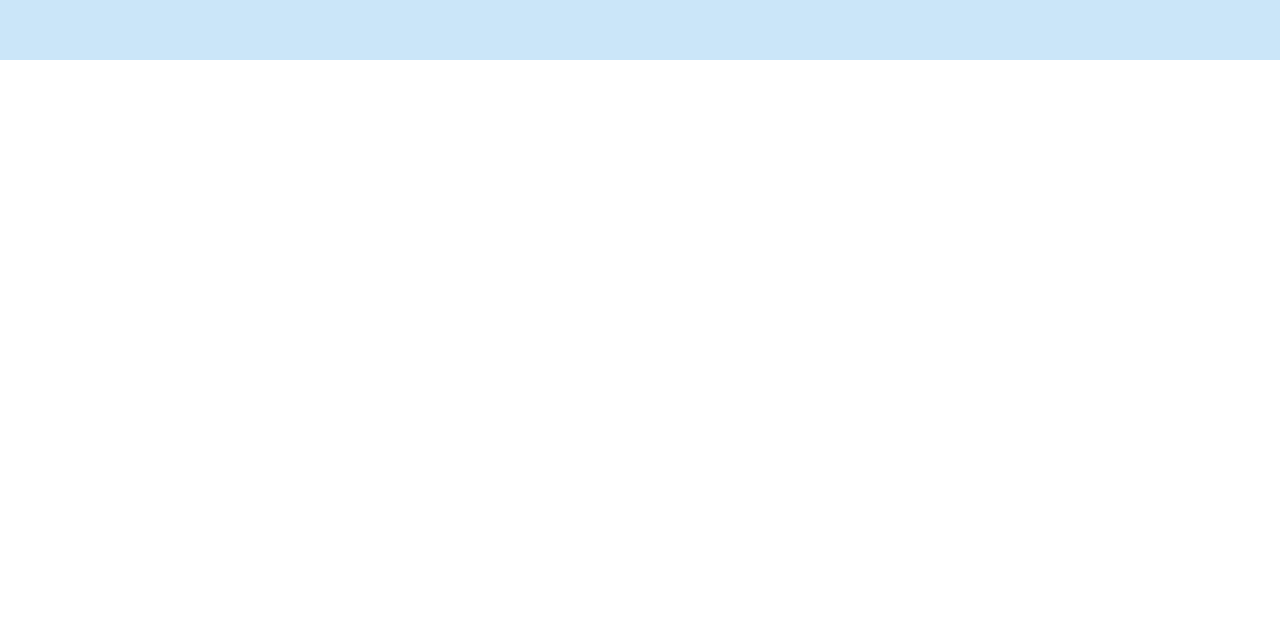
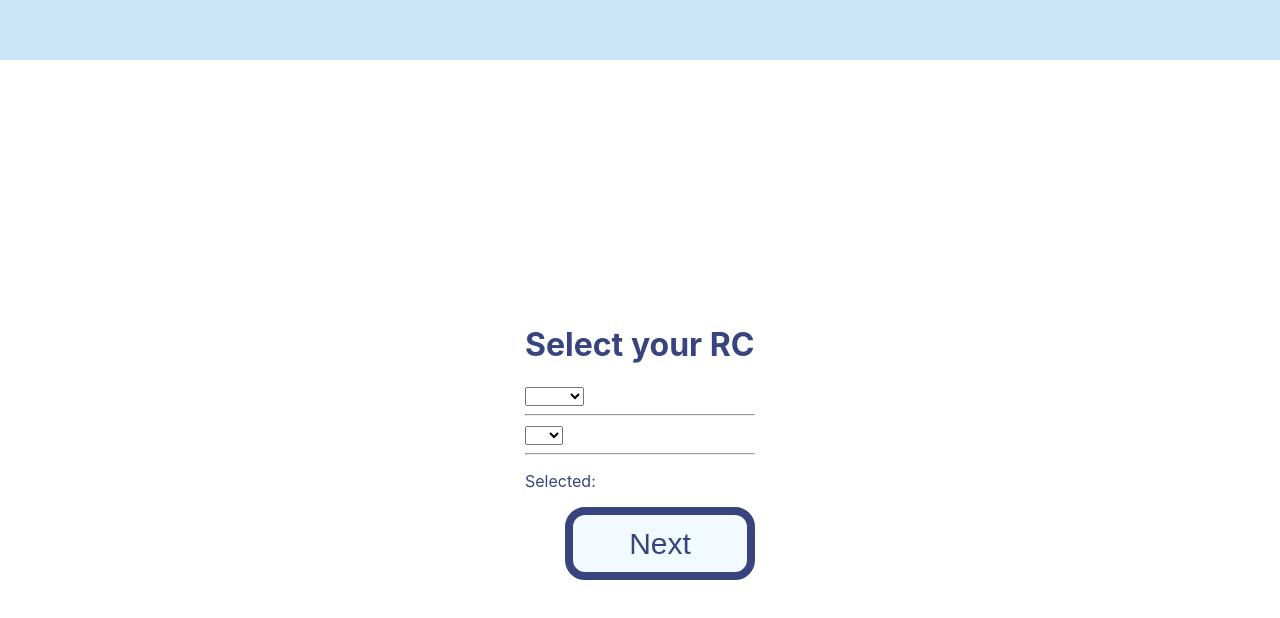
Before and after one commit to icoinup/front-end, a React (Create React App) app in the folder icoinup/: page /Input in a window 1280 px wide. Shown: the part 740-1358 px from the top of the page. Before the commit the page ends 800 px from the top, so only its background shows below. Built offline with nearby package versions, Linux system fonts and the light colour scheme.

Commit message:
simple db
only read without css

```diff
--- a/icoinup/package.json
+++ b/icoinup/package.json
@@ -6,6 +6,8 @@
     "@testing-library/jest-dom": "^5.16.5",
     "@testing-library/react": "^13.4.0",
     "@testing-library/user-event": "^13.5.0",
+    "firebase": "^9.21.0",
+    "modern-react-qr-reader": "^1.0.12",
     "react": "^18.2.0",
     "react-dom": "^18.2.0",
     "react-responsive": "^9.0.2",
--- a/icoinup/src/Input.js
+++ b/icoinup/src/Input.js
@@ -1,30 +1,85 @@
-import React from 'react';
+import React, { useState, useEffect } from 'react';
 import { Link } from 'react-router-dom';
 import {Mobile, PC} from './ReactResposive';
 import Button from './Style';
-import {StyledDiv} from './Style';
+import {StyledDiv, BackDiv} from './Style';
+import {app,db} from "./firebase";
+import { collection, getDocs } from "firebase/firestore";
+
+
+const Selection = () => {
+    const RC = [" ","bethel", "Grace", "Vision", "etc"];
+    const [SelectedRC, setSelectedRC] = useState("");
+    const floor = [" ", "1F", "2F", "3F", "4F", "5F"];
+    const [SelectedFloor, setSelectedFloor] = useState("");
+    const handleSelectFloor = (e) => {
+        setSelectedFloor(e.target.value);
+      };
+
+      const handleSelectRC = (e) => {
+        setSelectedRC(e.target.value);
+      };
+      return (
+        <div className="Selections">
+          <h1>Select your RC</h1>
+          <div>
+            <select onChange={handleSelectRC} value={SelectedRC}>
+              {RC.map((item) => (
+                <option value={item} key={item}>
+                  {item}
+                </option>
+              ))}
+            </select>
+            <hr />
+            <select onChange={handleSelectFloor} value={SelectedFloor}>
+              {floor.map((item) => (
+                <option value={item} key={item}>
+                  {item}
+                </option>
+              ))}
+            </select>
+            <hr />
+            <p>
+              Selected: <b>{SelectedRC} {SelectedFloor}</b>
+            </p>
+          </div>
+          <ul>
+
+          <Link to={`/Main`} state={{ floor: SelectedFloor, RC: SelectedRC }} ><Button>Next</Button></Link>
+                </ul><br />
+        </div>
+      );
+}
+
 
 const Input = (props) => {
 	return (
 		<>
         <Mobile>
-            <StyledDiv>
+        <StyledDiv>
                 <h3 style={{color:"white",fontSize:"50px" }}>Icoin Up</h3><br/>
+
                 <ul>
 
                     <Link to="/Main"><Button>Next</Button></Link>
-                </ul>
-            </StyledDiv>
+                </ul><br />
+                </StyledDiv>
+               <BackDiv> <Selection /></BackDiv>
             </Mobile>
+
             <PC>
                 <StyledDiv>
                 <h3 style={{color:"white",fontSize:"50px" }}>Icoin Up</h3><br/>
+
                 <ul>
 
                     <Link to="/Main"><Button>Next</Button></Link>
-                </ul>
+                </ul><br />
                 </StyledDiv>
+               <BackDiv> <Selection /></BackDiv>
+
             </PC>
+
 		</>
 	);
 };
--- a/icoinup/src/Main.js
+++ b/icoinup/src/Main.js
@@ -1,9 +1,41 @@
-import React from 'react';
+import React, { useState, useEffect } from 'react';
 import { Link } from 'react-router-dom';
 import {Mobile, PC} from './ReactResposive';
 import Header from './Header.js';
 import Button from './Style';
 import {StyledDiv} from './Style';
+import { collection, getDocs } from "firebase/firestore";
+import {app,db} from "./firebase";
+import { useLocation } from "react-router-dom"
+
+const Readdata = (props) => {
+    const [datas, setDatas] = useState([]);
+	const location = useLocation();
+    console.log(location.state.RC)
+	console.log(location.state.floor)
+    const fetchPost = async () => {
+
+        await getDocs(collection(db, location.state.RC+location.state.floor))
+            .then((querySnapshot)=>{
+                const newData = querySnapshot.docs
+                    .map((doc) => ({...doc.data(), id:doc.id }));
+                setDatas(newData);
+                console.log(datas, newData);
+            })
+
+    }
+    useEffect(()=>{
+        fetchPost();
+    }, [])
+
+    return(
+        <div className="">
+            {datas.map((item) => (
+                <p> {item.using.toString()} {item.time}</p>
+              ))}
+        </div>
+    );
+}
 
 const Main = (props) => {
 	return (
@@ -28,7 +60,9 @@ const Main = (props) => {
 				<Link to="/QR"><Button>Start</Button></Link>
 
 			</ul>
+
             </StyledDiv>
+			<Readdata />
         </PC>
 		</>
 	);
--- /dev/null
+++ b/icoinup/src/firebase.js
@@ -0,0 +1,22 @@
+import { initializeApp } from "firebase/app";
+import { getFirestore } from "firebase/firestore";
+// TODO: Add SDKs for Firebase products that you want to use
+// https://firebase.google.com/docs/web/setup#available-libraries
+
+// Your web app's Firebase configuration
+// For Firebase JS SDK v7.20.0 and later, measurementId is optional
+const firebaseConfig = {
+  apiKey: "AIzaSyDfMLD6dqbdGns9_Qn4eh1rlt4e8dcG064",
+  authDomain: "icoinup-a85fb.firebaseapp.com",
+  projectId: "icoinup-a85fb",
+  storageBucket: "icoinup-a85fb.appspot.com",
+  messagingSenderId: "957457715136",
+  appId: "1:957457715136:web:1c9769e50e39ecbe310225",
+  measurementId: "G-S61Y5YX8K7"
+};
+
+// Initialize Firebase
+const app = initializeApp(firebaseConfig);
+const db = getFirestore(app);
+
+export {app, db}
```
Also changed, not shown: 1 other file (tests, documents, lock files or other folders).
